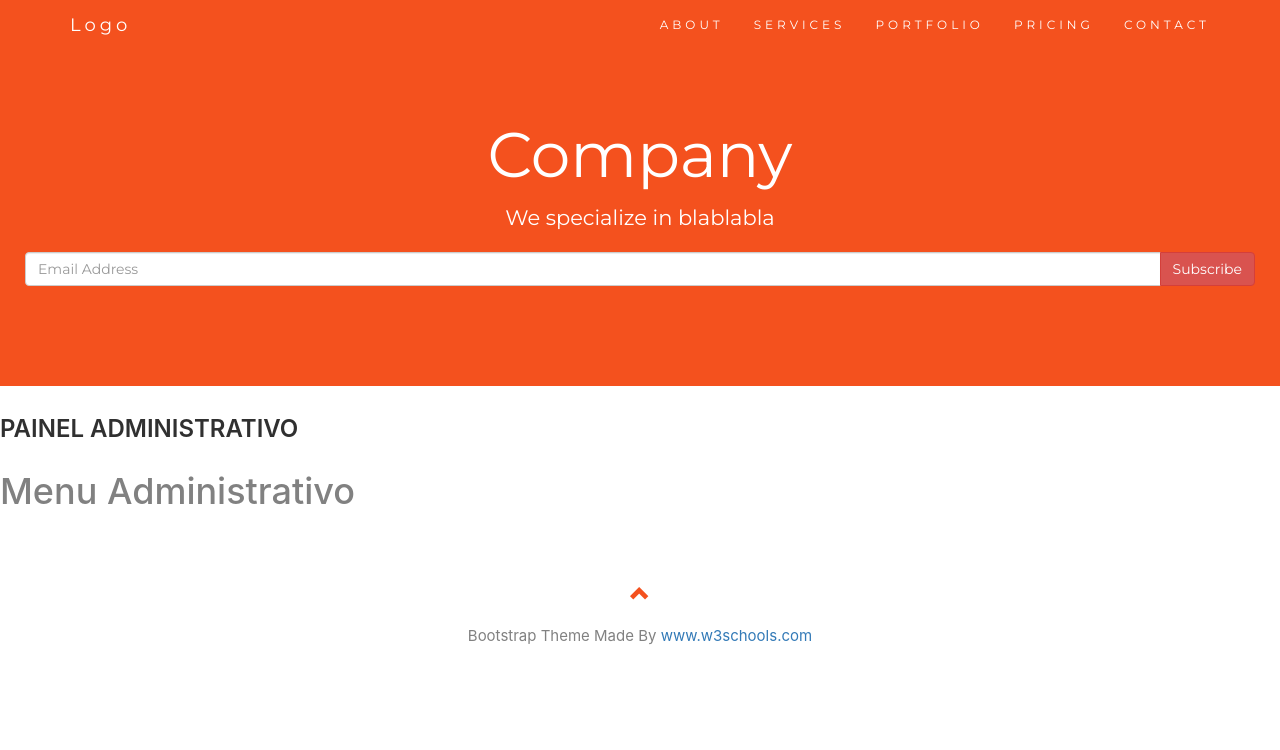
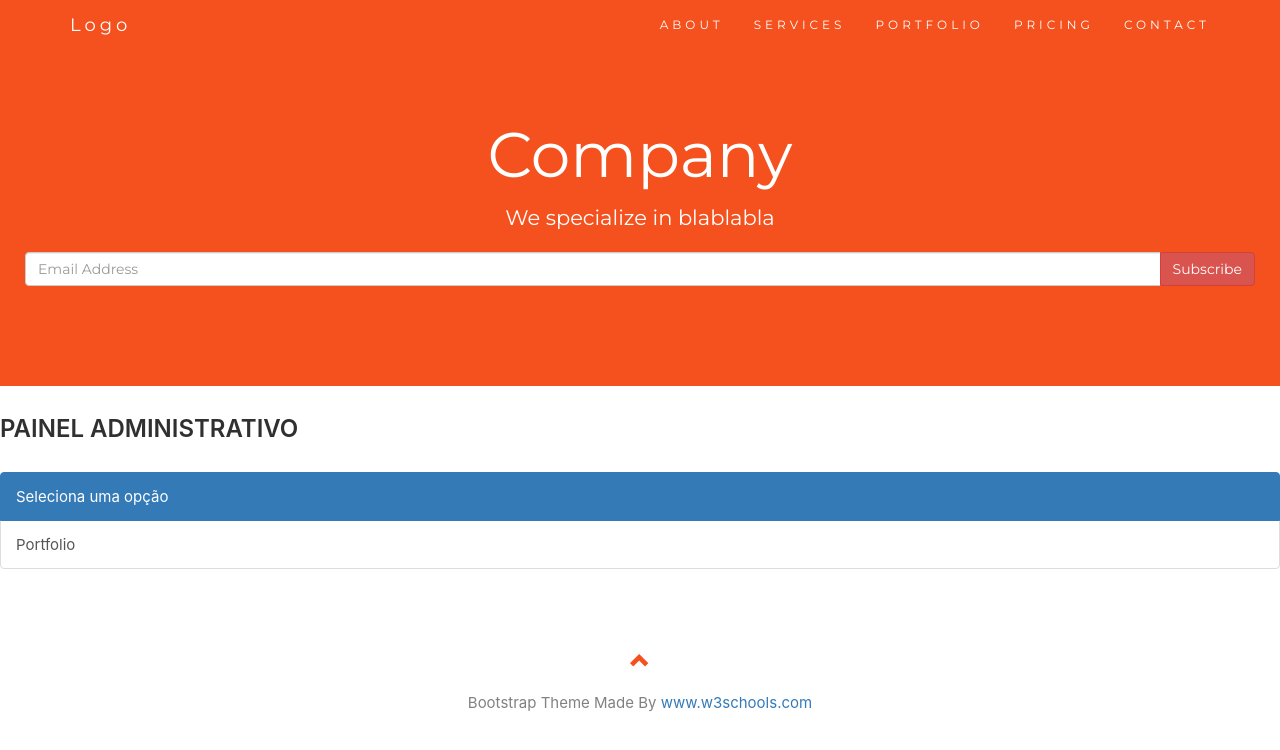
Before and after one commit to geislor/company, a React (Create React App) app: page /admin in a window 1280 px wide. Shown: the top 750 px of the page. Built offline with nearby package versions, Linux system fonts and the light colour scheme.

Commit message:
admin protfolio

```diff
--- a/src/components/admin/AdminMenu.js
+++ b/src/components/admin/AdminMenu.js
@@ -1,8 +1,14 @@
 import React from 'react';
+import { Link } from "react-router-dom";
 
 const AdminMenu = props => {
     return(
-        <h1>Menu Administrativo</h1>
+        <div className="list-group">
+            <a href="#" className="list-group-item list-group-item-action active">
+                Seleciona uma opção
+            </a>
+            <Link to="/admin/portfolio" className="list-group-item list-group-item-action">Portfolio</Link>
+      </div>
     )
 
 }
--- a/src/containers/admin/Admin.js
+++ b/src/containers/admin/Admin.js
@@ -1,5 +1,7 @@
 import React, { Component } from 'react';
+import {Route} from 'react-router-dom';
 import AdminMenu from "../../components/admin/AdminMenu";
+import AdminPortfolio from "../admin/AdminPortfolio";
 
 class Admin extends Component {
     constructor(props){
@@ -10,7 +12,8 @@ class Admin extends Component {
         return (
             <div>
                 <h2>painel administrativo</h2>
-                <AdminMenu />
+                <Route path={`/`} component={AdminMenu} />
+                <Route path={`${this.props.match.url}/portfolio`} component={AdminPortfolio} />
             </div>
         );
     }
--- /dev/null
+++ b/src/containers/admin/AdminPortfolio.js
@@ -0,0 +1,15 @@
+import React, {Component} from 'react';
+
+class AdminPortfolio extends Component {
+    constructor(props){
+        super(props)
+    }
+
+    render(){
+        return(
+            <h2>Portfolio - Área Administrativa</h2>
+        )
+    }
+}
+
+export default AdminPortfolio;
```
